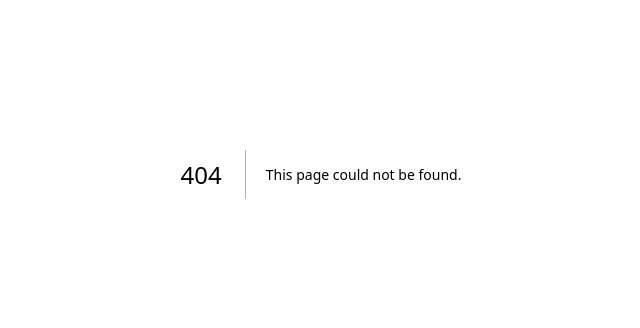
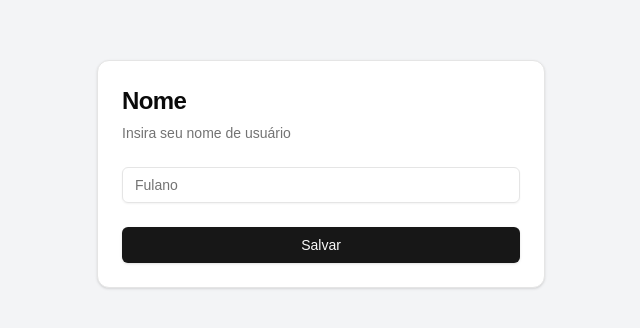
Before and after one commit to DanielVigano17/study-app, a Next.js app: page /on-boarding in a window 1280 px wide. Before the commit this address had no page. Shown: the part 226-554 px from the top of the page, without its empty margins (319-959 px from the left). Built offline with nearby package versions, Linux system fonts and the light colour scheme; no server answers.

Commit message:
Feat: adiciona rota de on-boading e formulário para preencher o nome do usuário

```diff
--- /dev/null
+++ b/src/app/(app)/(on-boarding)/on-boarding/_components/UpdateUserForm.tsx
@@ -0,0 +1,44 @@
+"use client"
+import { Button } from "@/components/ui/button";
+import { Card, CardContent, CardDescription, CardFooter, CardHeader, CardTitle } from "@/components/ui/card";
+import { Input } from "@/components/ui/input";
+import { Loader2 } from "lucide-react";
+import { useForm } from "react-hook-form";
+import actionSalvarNome from "../actions";
+
+type MyComponentProps = {
+    id : string | undefined
+};
+
+const UpdateUserForm = ({id} : MyComponentProps) => {
+    const form = useForm();
+
+    const handleSubmit = form.handleSubmit(async (data) =>{
+      await actionSalvarNome(id, data.nome);
+    });
+    return (
+      <div className="flex items-center justify-center min-h-screen bg-gray-100">
+          <Card className="w-full max-w-md">
+          <CardHeader>
+            <CardTitle className="text-2xl font-bold">Nome</CardTitle>
+            <CardDescription>Insira seu nome de usuário</CardDescription>
+          </CardHeader>
+          <form onSubmit={handleSubmit} action='#' method="post">
+            <CardContent className="space-y-4">
+              <div className="space-y-2">
+                {/* <Label htmlFor="email">Email</Label> */}
+                <Input id="nome" {...form.register("nome")} type="text" placeholder="Fulano" required />
+              </div>
+            </CardContent>
+            <CardFooter>
+              <Button type="submit" disabled={form.formState.isSubmitting} className="w-full">
+                {form.formState.isSubmitting && <Loader2 className="animate-spin" />}
+                Salvar
+              </Button>
+            </CardFooter>
+          </form>
+        </Card>
+      </div>
+    )
+  }
+export default UpdateUserForm
--- /dev/null
+++ b/src/app/(app)/(on-boarding)/on-boarding/actions.tsx
@@ -0,0 +1,15 @@
+"use server"
+
+import { UpdateUserUseCase } from "@/domain/useCases/updateUser";
+import { UserRepository } from "@/repositories/userRepository";
+
+const actionSalvarNome = async (id:string | undefined, name : string) => {
+    const userRepository = new UserRepository;
+    const updateUser = new UpdateUserUseCase(userRepository);
+
+    if(!id) throw new Error("Id inválido");
+
+    const user = await updateUser.execute(id, {name});
+}
+
+export default actionSalvarNome;
--- /dev/null
+++ b/src/app/(app)/(on-boarding)/on-boarding/layout.tsx
@@ -0,0 +1,16 @@
+import { Toaster } from "@/components/ui/toaster"
+
+const layoutSettings = ({
+    children,
+  }: Readonly<{
+    children: React.ReactNode;
+  }>) => {
+  return (
+    <div className="">
+        <Toaster />
+        {children}
+    </div>
+  )
+}
+
+export default layoutSettings;
--- /dev/null
+++ b/src/app/(app)/(on-boarding)/on-boarding/page.tsx
@@ -0,0 +1,15 @@
+import { auth } from "@/auth";
+import UpdateUserForm from "./_components/UpdateUserForm";
+
+
+const OnBoardingPage = async () => {
+  const session = await auth();
+
+  return (
+   <>
+   <UpdateUserForm id={session?.user?.id}/>
+   </>
+  )
+}
+
+export default OnBoardingPage;
--- a/src/auth.ts
+++ b/src/auth.ts
@@ -21,5 +21,6 @@ export const { handlers, auth, signIn, signOut } = NextAuth({
   pages: {
     signIn:"/login",
     verifyRequest: '/login', // Redireciona para a página inicial, ou defina outra página personalizada
+    newUser : '/on-boarding',
   },
 })
--- /dev/null
+++ b/src/domain/interfaces/userInterface.ts
@@ -0,0 +1,9 @@
+export interface UpdateUserDTO {
+    name: string
+    image?: string
+  }
+
+  export interface IUserRepository {
+    update : (id : string, data : UpdateUserDTO) => Promise<User>
+    findById : (id:string) => Promise<User | null>;
+  }
--- /dev/null
+++ b/src/domain/useCases/updateUser.ts
@@ -0,0 +1,16 @@
+import { IUserRepository, UpdateUserDTO } from "../interfaces/userInterface";
+
+export class UpdateUserUseCase {
+  constructor(private userRepository: IUserRepository) {}
+
+  async execute(id: string, data: UpdateUserDTO): Promise<User | null> {
+    // Lógica de negócio: verificar se o usuário existe
+    const user = await this.userRepository.findById(id);
+    if (!user) {
+      throw new Error("User not found.");
+    }
+
+    // Atualizar o usuário
+    return this.userRepository.update(id, data);
+  }
+}
--- /dev/null
+++ b/src/repositories/userRepository.ts
@@ -0,0 +1,14 @@
+import { IUserRepository, UpdateUserDTO } from "@/domain/interfaces/userInterface";
+import { PrismaClient } from "@prisma/client";
+
+const prisma = new PrismaClient();
+
+export class UserRepository implements IUserRepository{
+    async findById(id: string) {
+        return prisma.user.findUnique({where: {id}});
+    };
+    async update(id: string, data: UpdateUserDTO){
+        return prisma.user.update({ where: { id }, data });
+    };
+
+}
```
Also changed, not shown: src/domain/entities/User.ts (added, +9 -0 lines).
